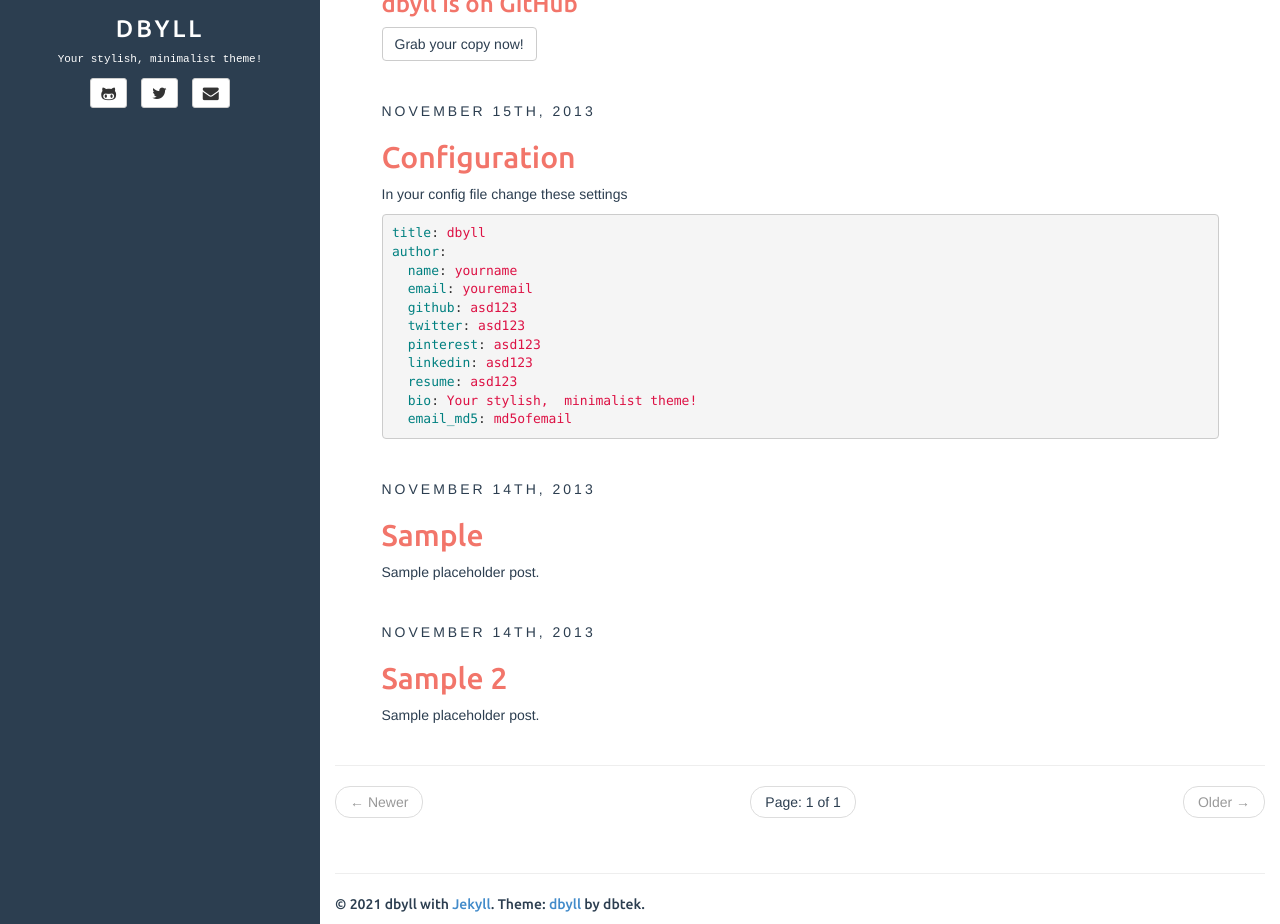
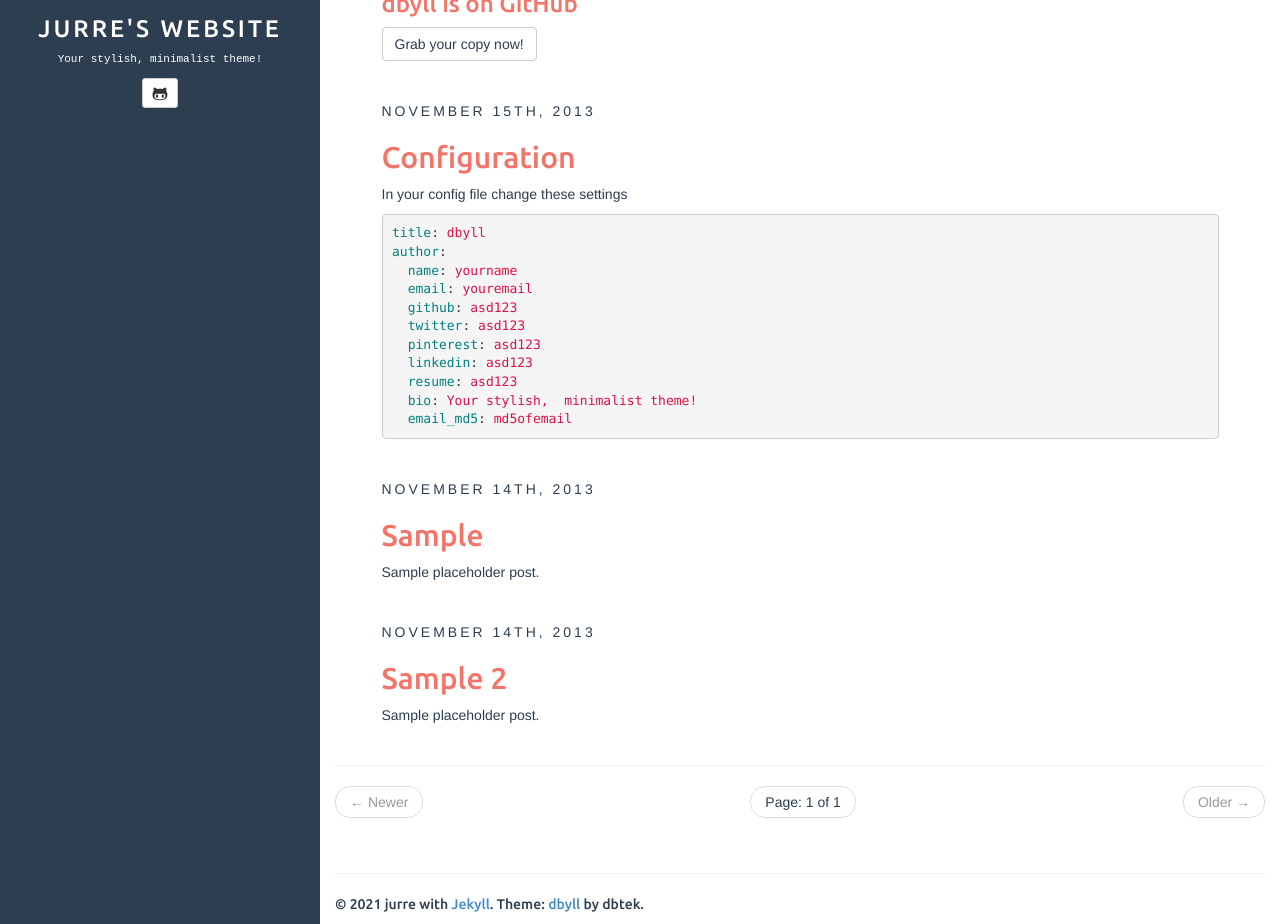
Before and after one commit to dbtek/dbyll, a Jekyll site: the page built from index.html, in a window 1280 px wide and 1206 px high, cut to the strip 282-1206 px from the top of the window. Built offline with Jekyll 4.4.1, drawn with Linux system fonts in a browser that asks for light colours; the list of posts is cut into pages by our own code.

Commit message:
Update _config.yml

```diff
--- a/_config.yml
+++ b/_config.yml
@@ -7,7 +7,7 @@ highlighter: rouge
 markdown: kramdown
 disqus: dbyll
 google_analytics: dbyll
-title: dbyll
+title: jurre's website
 
 defaults:
   -
@@ -18,14 +18,14 @@ defaults:
 
 description: Stylish Jekyll Theme
 author:
-  name: dbyll
-  email: dbyll@ismaildemirbilek.com
-  github: dbtek
-  twitter: dbtek
-  pinterest: asd123
-  linkedin: asd123
+  name: jurre
+  # email: dbyll@ismaildemirbilek.com
+  github: erruj09
+  # twitter: dbtek
+  # pinterest: asd123
+  # linkedin: asd123
   bio: Your stylish, minimalist theme!
-  email_md5: 726351295ec82e145928582f595aa3aa
+  # email_md5: 726351295ec82e145928582f595aa3aa
 
 rss_path: feed.xml
 categories_path: categories.html
```
